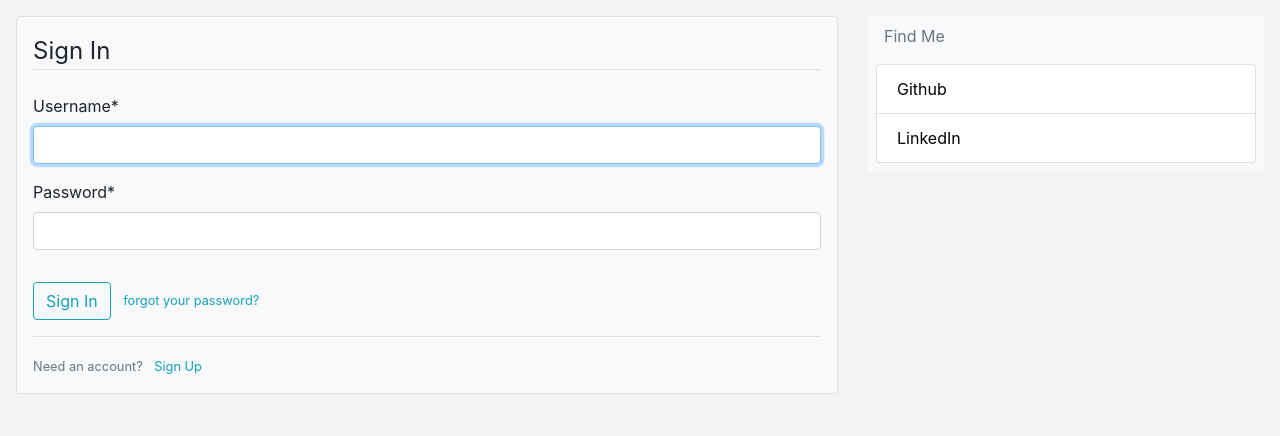
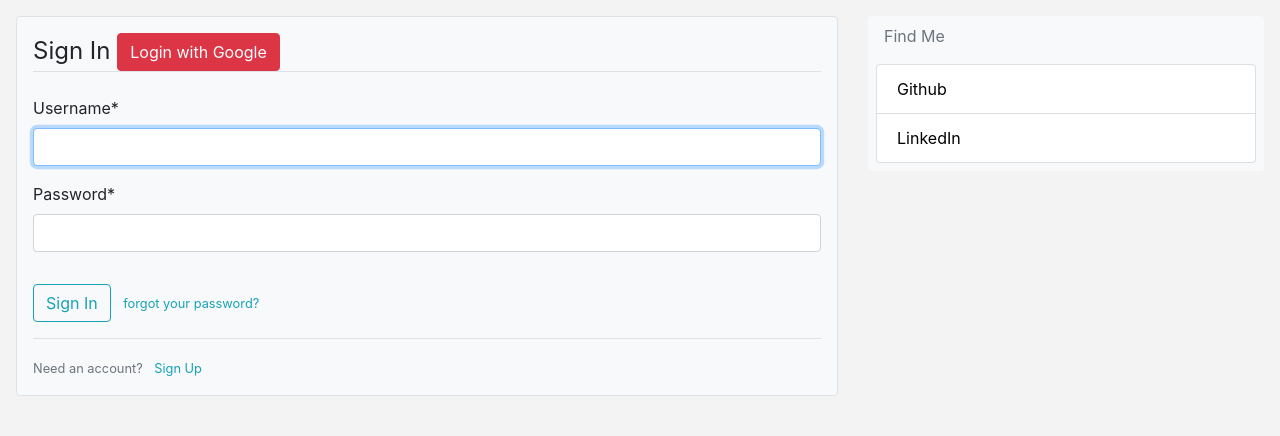
Before and after one commit to iamaliataie/django-blog, a Django app: page /login/ in a window 1280 px wide. Shown: the part 56-492 px from the top of the page. Run offline with Django 3.2, Linux system fonts and the light colour scheme; some libraries are stand-ins or nearby versions.

Commit message:
login with google

```diff
--- a/users/templates/users/login.html
+++ b/users/templates/users/login.html
@@ -17,7 +17,9 @@
         {% csrf_token %}
         <fieldset class="form-group">
             <legend class="border-bottom mb-4">Sign In
+                    <a href="{% provider_login_url 'google' %}" class="btn btn-danger">Login with Google</a>
             </legend>
+
             {{ form|crispy }}
         </fieldset>
         <div class="form-group">
```
